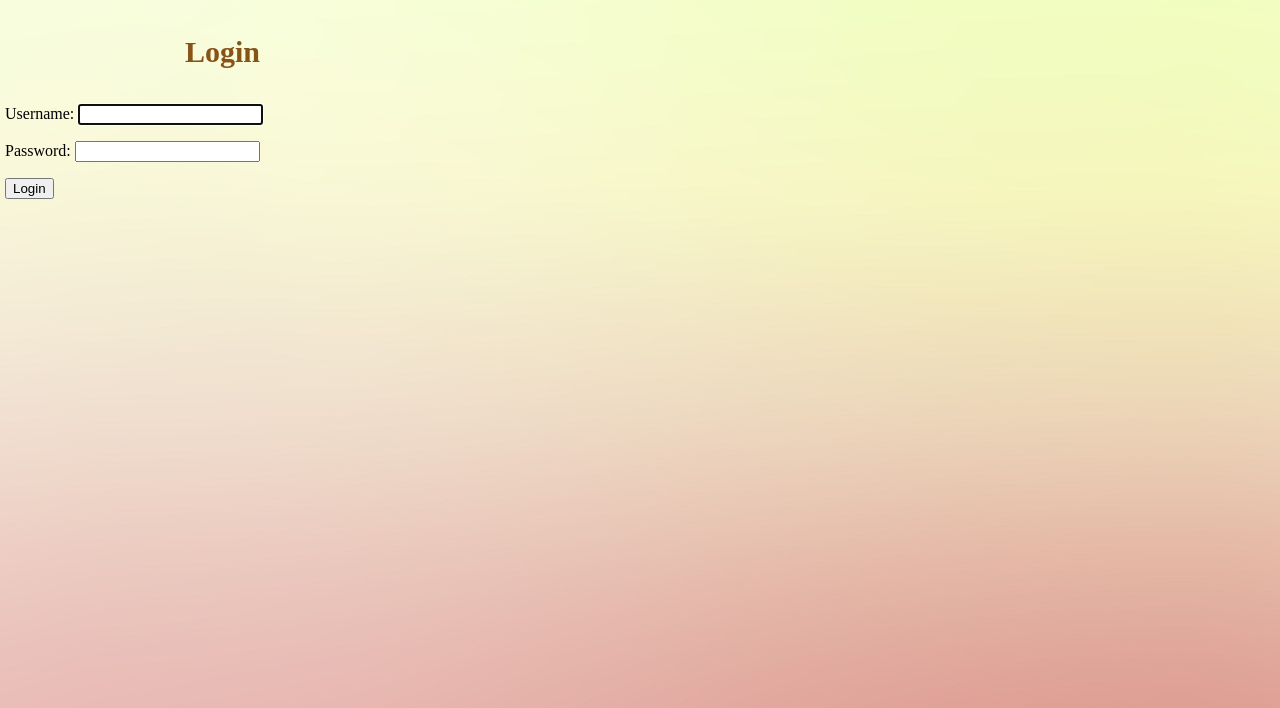
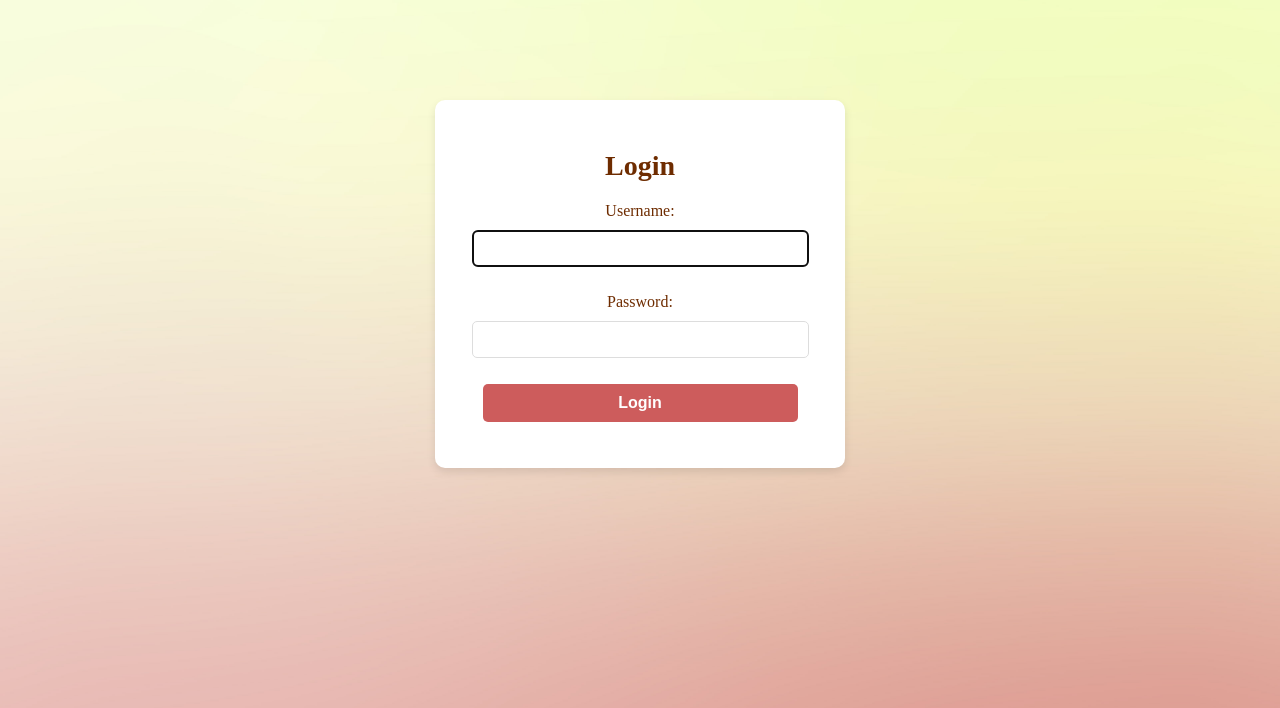
Before and after one commit to niichapats/ku-polls, a Django app: page /accounts/login/ in a window 1280 px wide. Shown: the top 708 px of the page. Run offline with Django 5.2, Linux system fonts and the light colour scheme.

Commit message:
Improve login page style

```diff
--- a/polls/templates/registration/login.html
+++ b/polls/templates/registration/login.html
@@ -5,7 +5,8 @@
     <link rel="stylesheet" href="{% static 'polls/style.css' %}">
 </head>
 <body>
-<h2>Login</h2>
+<div class="login-container">
+    <h1>Login</h1>
 
     {% if messages %}
     {% for msg in messages %}
@@ -20,6 +21,6 @@
       </p>
       <input type="hidden" name="next" value="{{next}}"/>
      </form>
- {# If you have a sign-up page, then add a link here #}
+</div>
 </body>
 </html>
```
Lines whose indentation alone changed are shown as unchanged.
